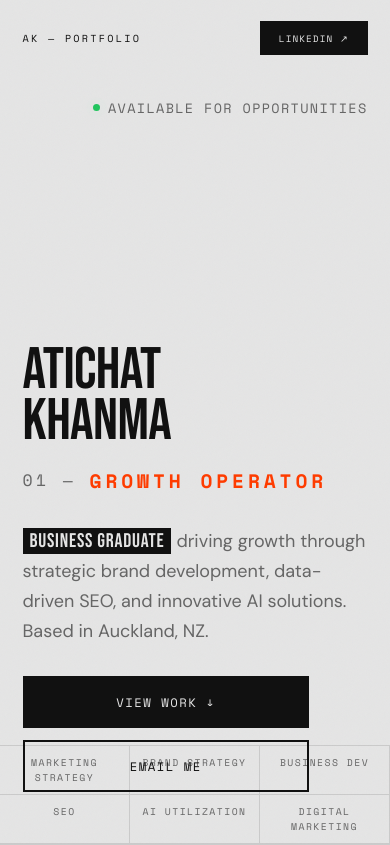
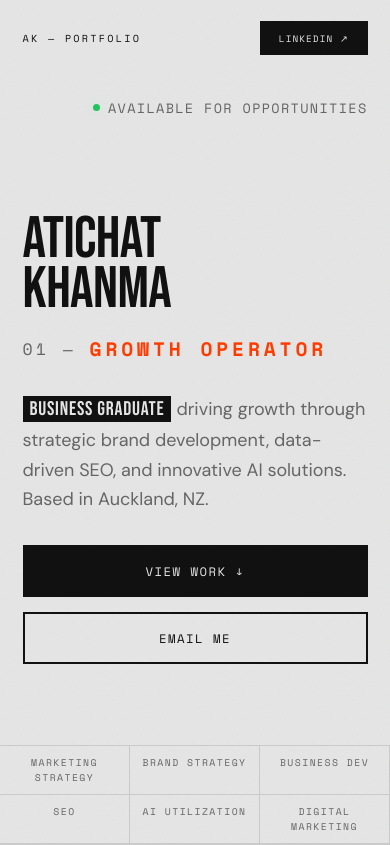
Before and after one commit to BlacGoblin123/ak-portfolio, a Next.js app: page / in a window 390 px wide. Shown: the top 845 px of the page. Built offline with nearby package versions, Linux system fonts and the light colour scheme.

Commit message:
Fix hero mobile layout overlap and cta wrapping

```diff
--- a/src/app/globals.css
+++ b/src/app/globals.css
@@ -244,6 +244,10 @@ a {
     gap: 1rem !important;
   }
 
+  #hero {
+    padding-bottom: 12rem !important;
+  }
+
   .hero-shapes {
     display: none !important;
   }
@@ -257,6 +261,9 @@ a {
     border-right: 1px solid var(--ink-20) !important;
     border-bottom: 1px solid var(--ink-20) !important;
     text-align: center !important;
+    padding: 0.6rem !important;
+    font-size: 0.6rem !important;
+
     white-space: normal !important;
     font-size: 0.65rem !important;
     padding: 0.6rem 0.4rem !important;
--- a/src/components/sections/Hero.tsx
+++ b/src/components/sections/Hero.tsx
@@ -216,7 +216,7 @@ export default function Hero() {
                     }}>BUSINESS GRADUATE</span>
                     driving growth through strategic brand development, data-driven SEO, and innovative AI solutions. Based in Auckland, NZ.
                 </p>
-                <div ref={ctaRef} style={{ display: 'flex', gap: '0.75rem', flexWrap: 'wrap' }}>
+                <div ref={ctaRef} className="hero-ctas" style={{ display: 'flex', gap: '0.75rem', flexWrap: 'wrap' }}>
                     <a href="#projects" className="btn btn-filled">View Work ↓</a>
                     <a href="mailto:atichat.khanma2000@gmail.com" className="btn">Email Me</a>
                 </div>
```
